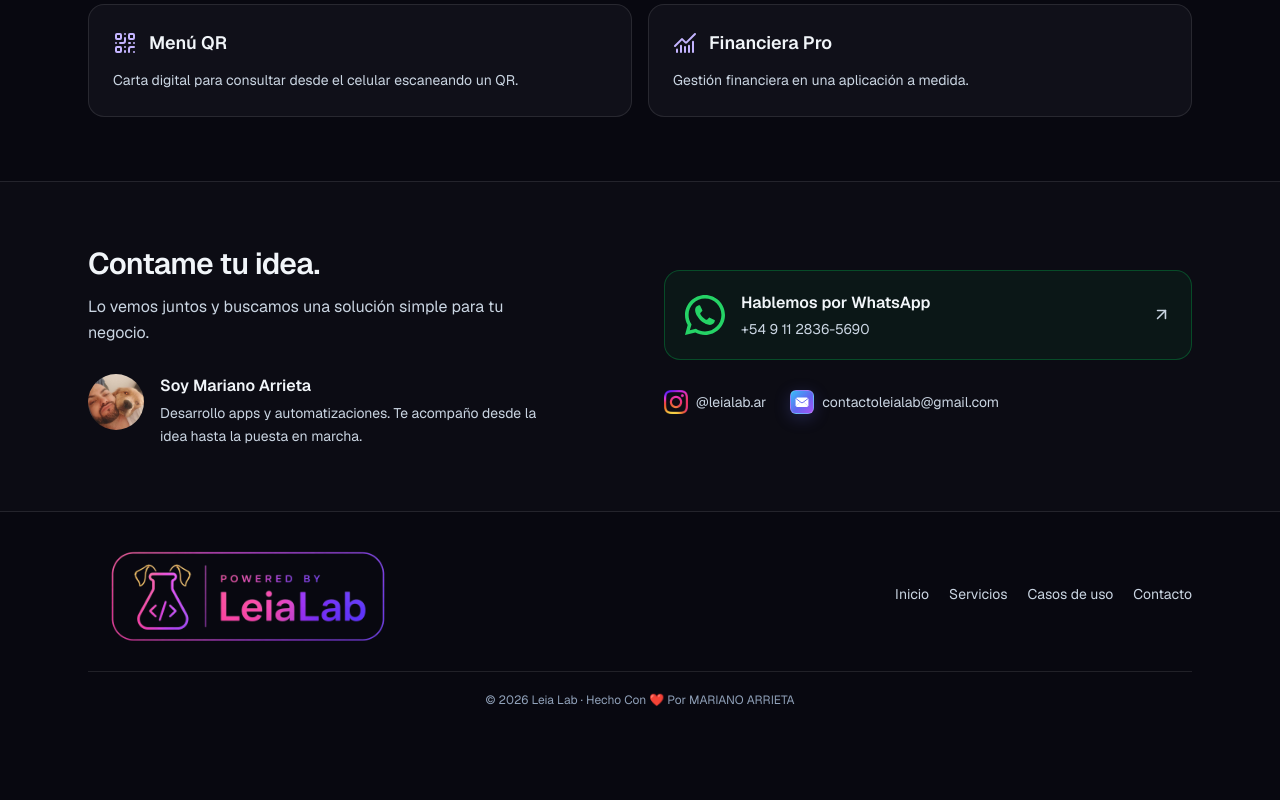
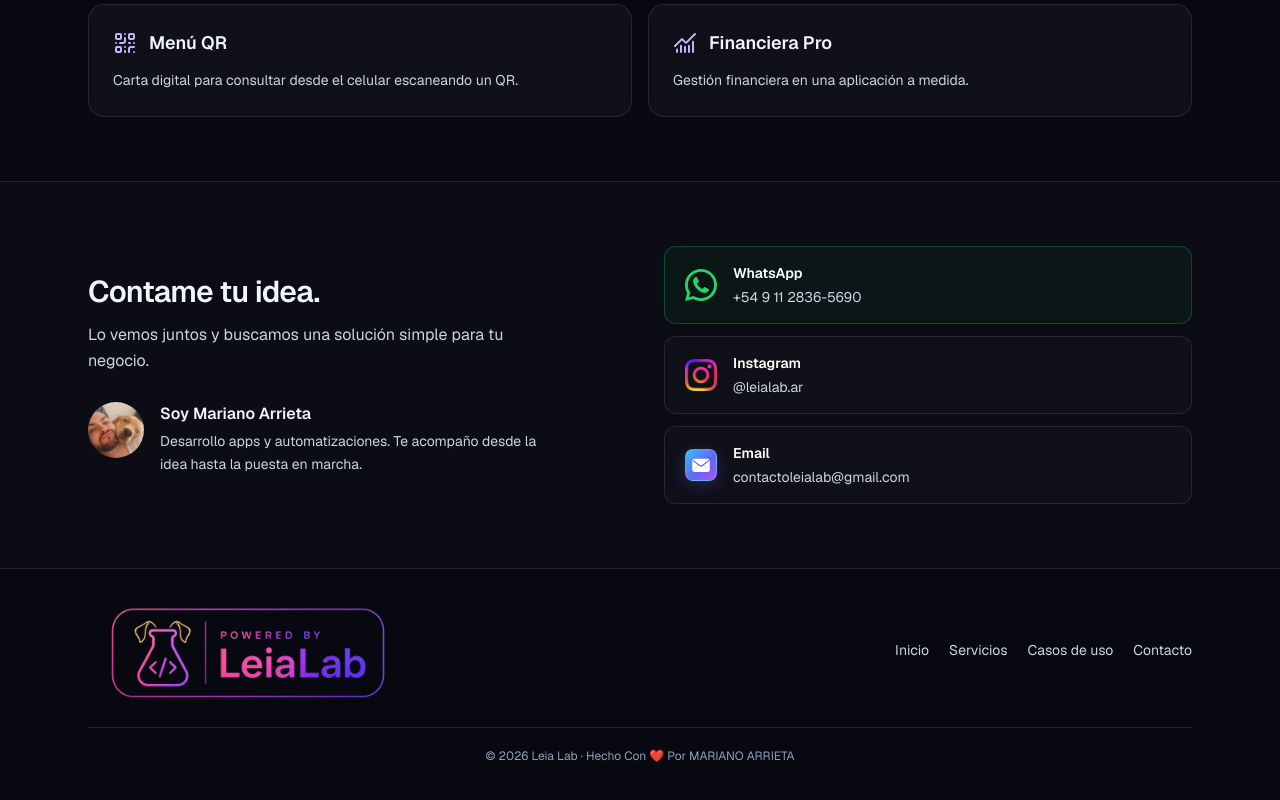
Before and after one commit to leiaslab/leialab, a Next.js app: page / in a window 1280 px wide. Shown: the part 1442-2242 px from the top of the page. Built offline with nearby package versions, Linux system fonts and the light colour scheme.

Commit message:
Align contact channels in three consistent compact rows
Use matching icon slots, labels and spacing for WhatsApp, Instagram and email. Shorten the WhatsApp heading to avoid awkward wrapping, retain all destinations and allow long details to wrap safely on narrow screens.

```diff
--- a/components/Contact.tsx
+++ b/components/Contact.tsx
@@ -1,12 +1,17 @@
 import Image from "next/image";
-import { ArrowUpRight } from "lucide-react";
 import ContactIcon from "./ContactIcon";
 import { CONTACT_EMAIL, INSTAGRAM_HANDLE, INSTAGRAM_URL, WHATSAPP_URL } from "./contact-info";
+
+const channels = [
+  { channel: "whatsapp", label: "WhatsApp", detail: "+54 9 11 2836-5690", href: WHATSAPP_URL },
+  { channel: "instagram", label: "Instagram", detail: "@" + INSTAGRAM_HANDLE, href: INSTAGRAM_URL },
+  ...(CONTACT_EMAIL ? [{ channel: "email", label: "Email", detail: CONTACT_EMAIL, href: `mailto:${CONTACT_EMAIL}` } as const] : []),
+] as const;
 
 export default function Contact() {
   return (
     <section id="contacto" aria-labelledby="contact-title" className="border-y border-white/10 bg-white/[0.015]">
-      <div className="mx-auto grid max-w-6xl gap-9 px-4 py-14 sm:px-6 sm:py-16 md:grid-cols-2 md:gap-12">
+      <div className="mx-auto grid max-w-6xl gap-9 px-4 py-14 sm:px-6 sm:py-16 md:grid-cols-2 md:items-center md:gap-12">
         <div>
           <h2 id="contact-title" className="text-2xl font-semibold tracking-tight sm:text-3xl">Contame tu idea.</h2>
           <p className="mt-3 max-w-md text-base leading-relaxed text-slate-300">Lo vemos juntos y buscamos una solución simple para tu negocio.</p>
@@ -18,16 +23,16 @@ export default function Contact() {
             </div>
           </div>
         </div>
-        <div className="flex flex-col items-start justify-center">
-          <a href={WHATSAPP_URL} target="_blank" rel="noopener noreferrer" className="flex w-full items-center gap-4 rounded-2xl border border-green-500/30 bg-green-500/[0.06] p-5 transition-colors hover:bg-green-500/10">
-            <ContactIcon channel="whatsapp" size={40} />
-            <div className="min-w-0 flex-1"><p className="text-base font-semibold">Hablemos por WhatsApp</p><p className="mt-1 text-sm text-slate-300">+54 9 11 2836-5690</p></div>
-            <ArrowUpRight size={19} aria-hidden="true" className="shrink-0 text-slate-300" />
-          </a>
-          <div className="mt-5 flex flex-wrap items-center gap-x-6 gap-y-4">
-            <a href={INSTAGRAM_URL} target="_blank" rel="noopener noreferrer" className="inline-flex min-h-11 items-center gap-2 rounded-md text-sm text-slate-300 hover:text-white"><ContactIcon channel="instagram" size={24} />@{INSTAGRAM_HANDLE}</a>
-            {CONTACT_EMAIL && <a href={`mailto:${CONTACT_EMAIL}`} className="inline-flex min-h-11 items-center gap-2 rounded-md text-sm text-slate-300 hover:text-white"><ContactIcon channel="email" size={24} />{CONTACT_EMAIL}</a>}
-          </div>
+        <div role="group" aria-label="Canales de contacto" className="grid w-full gap-3">
+          {channels.map(({ channel, label, detail, href }) => (
+            <a key={channel} href={href} target={channel === "email" ? undefined : "_blank"} rel={channel === "email" ? undefined : "noopener noreferrer"} className={"grid w-full grid-cols-[40px_minmax(0,1fr)] items-center gap-3 rounded-xl border p-4 transition-colors " + (channel === "whatsapp" ? "border-green-500/30 bg-green-500/[0.06] hover:bg-green-500/10" : "border-white/10 bg-[#101019] hover:bg-white/5")}>
+              <span className="flex h-10 w-10 items-center justify-center"><ContactIcon channel={channel} size={32} /></span>
+              <span className="min-w-0">
+                <span className="block text-sm font-semibold leading-5 text-white">{label}</span>
+                <span className="mt-1 block text-sm leading-5 text-slate-300 [overflow-wrap:anywhere]">{detail}</span>
+              </span>
+            </a>
+          ))}
         </div>
       </div>
     </section>
```
